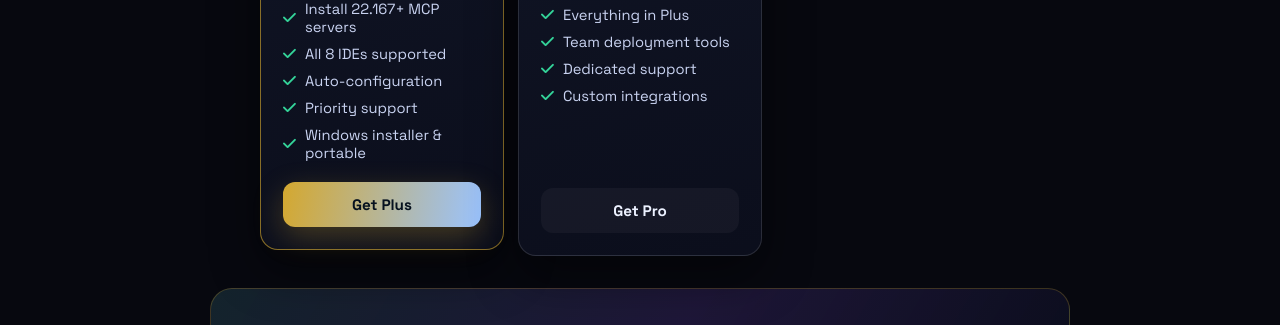
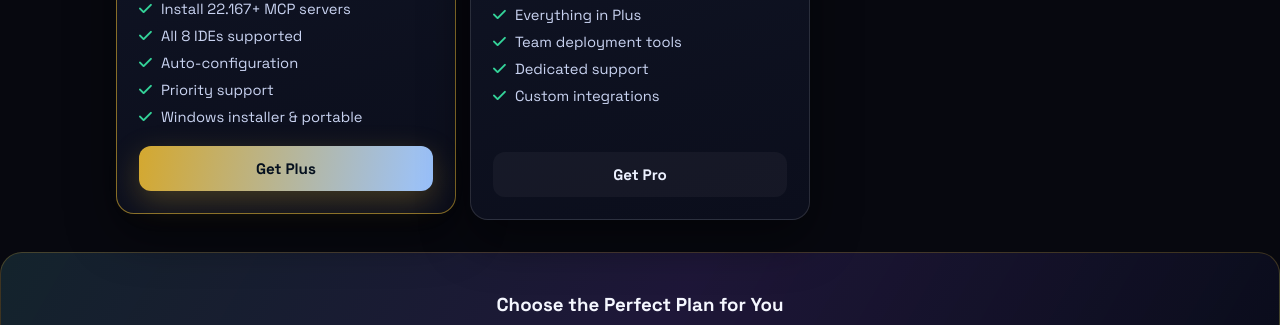
Before and after one commit to evantaylor77/sorceriocom, a website: page pricing.html in a window 1280 px wide. Shown: the part 416-741 px from the top of the page. Drawn offline with Linux system fonts and the light colour scheme.

Commit message:
Make pricing cards strictly symmetric under toggle

```diff
--- a/pricing.html
+++ b/pricing.html
@@ -17,7 +17,8 @@
       display: flex;
       flex-direction: column;
       align-items: center;
-      max-width: 860px !important;
+      width: 100% !important;
+      max-width: none !important;
       margin: 0 auto !important;
     }
     .pricing .section-head,
@@ -59,12 +60,13 @@
       padding: 2px 7px;
     }
     .pricing-grid {
-      display: flex;
+      display: grid;
+      grid-template-columns: repeat(2, 340px);
       justify-content: center;
       align-items: stretch;
-      gap: 24px;
-      width: 100%;
-      max-width: 760px !important;
+      gap: 18px;
+      width: fit-content;
+      max-width: 100%;
       margin: 0 auto !important;
     }
     .pricing-card {
@@ -76,8 +78,8 @@
       display: flex;
       flex-direction: column;
       box-shadow: 0 20px 50px rgba(0, 0, 0, 0.45);
-      flex: 0 0 368px;
-      max-width: 368px;
+      width: 340px;
+      max-width: 340px;
     }
     .card-header { display: grid; gap: 6px; }
     .card-content { display: flex; flex-direction: column; flex: 1; }
@@ -122,8 +124,10 @@
     .cta-actions { display: flex; gap: 12px; justify-content: center; }
     @media (max-width: 980px) {
       .pricing-grid {
-        flex-direction: column;
+        grid-template-columns: 1fr;
         align-items: center;
+        width: 100%;
+        max-width: 360px;
       }
     }
     @media (max-width: 640px) {
```
